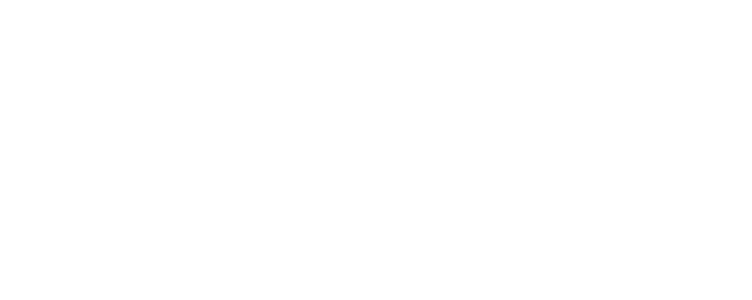
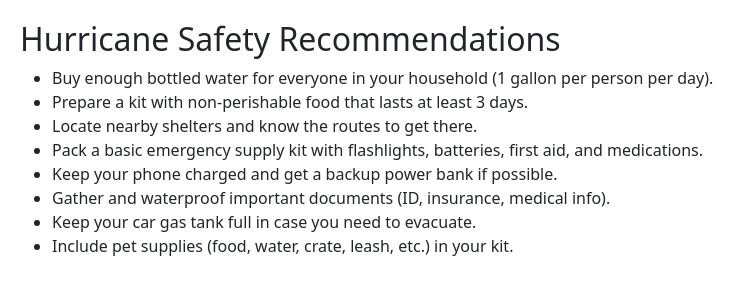
Before and after one commit to TdCin1/SWE_Weather_Management, a React (Create React App) app in the folder client/: page /recommendation in a window 1280 px wide. Before the commit this address had no page. Shown: the top 300 px of the page, without its empty margins (0-752 px from the left). Built offline with nearby package versions, Linux system fonts and the light colour scheme.

Commit message:
Added recommendations page for Floridians

```diff
--- a/client/src/App.js
+++ b/client/src/App.js
@@ -4,6 +4,7 @@
 import Dashboard from "./components/Dashboard";
 import Sign_Up from "./components/Sign_Up";
 import WeatherMap from "./components/Weather_Map";  // Import WeatherMap component
+import Recommendation_Page from "./components/Recommendation_Page"; // Import recommendation page
 
 const App = () => {
   return (
@@ -13,6 +14,7 @@
         <Route path="/dashboard" element={<Dashboard />} />
         <Route path="/signup" element={<Sign_Up />} />
         <Route path="/weather-map" element={<WeatherMap />} />
+        <Route path="/recommendation" element={<Recommendation_Page />} />
         <Route path="/" element={<Login_Page />} />
       </Routes>
     </Router>
--- a/client/src/components/Dashboard.jsx
+++ b/client/src/components/Dashboard.jsx
@@ -366,6 +366,9 @@
           <button className="btn btn-danger" onClick={handleLogout}>
             Logout
           </button>
+           <button className="btn btn-info" onClick={() => navigate("/recommendation")}>
+            Recommendations
+          </button>
         </div>
       </div>
     </div>
--- /dev/null
+++ b/client/src/components/Recommendation_Page.jsx
@@ -0,0 +1,21 @@
+import React from 'react';
+
+function Recommendation_Page() {
+  return (
+    <div style={{ padding: '20px' }}>
+      <h2>Hurricane Safety Recommendations</h2>
+      <ul>
+        <li> Buy enough bottled water for everyone in your household (1 gallon per person per day).</li>
+        <li> Prepare a kit with non-perishable food that lasts at least 3 days.</li>
+        <li> Locate nearby shelters and know the routes to get there.</li>
+        <li> Pack a basic emergency supply kit with flashlights, batteries, first aid, and medications.</li>
+        <li> Keep your phone charged and get a backup power bank if possible.</li>
+        <li> Gather and waterproof important documents (ID, insurance, medical info).</li>
+        <li> Keep your car gas tank full in case you need to evacuate.</li>
+        <li> Include pet supplies (food, water, crate, leash, etc.) in your kit.</li>
+      </ul>
+    </div>
+  );
+}
+
+export default Recommendation_Page;
```
